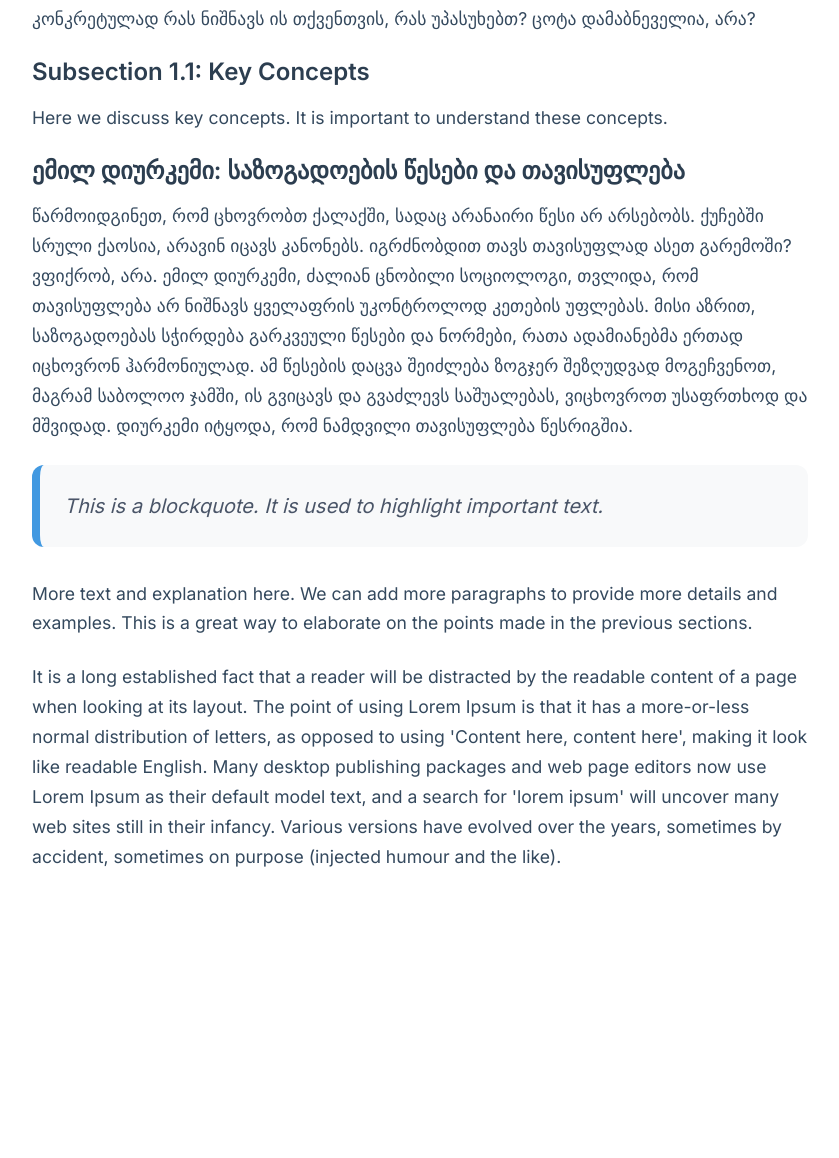
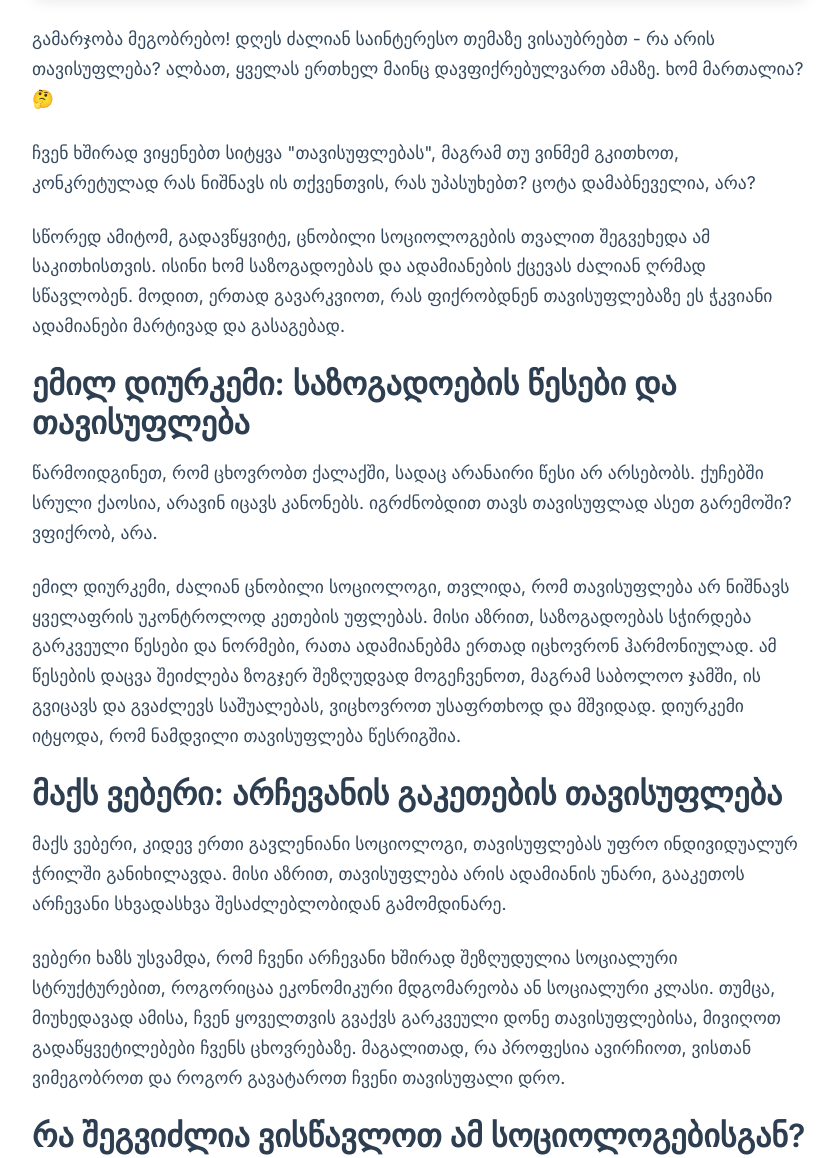
Before and after one commit to tornike-tsiklauri/tavisufali, a plain HTML site: page ra-aris-tavisufleba.html in a window 1280 px wide. Shown: the part 710-1868 px from the top of the page, without its empty margins (220-1059 px from the left). Before the commit the page ends 1614 px from the top, so only its background shows below. Drawn offline with nearby package versions, Linux system fonts and the light colour scheme.

Commit message:
Update ra-aris-tavisufleba.html

```diff
--- a/ra-aris-tavisufleba.html
+++ b/ra-aris-tavisufleba.html
@@ -3,7 +3,7 @@
 <head>
     <meta charset="UTF-8">
     <meta name="viewport" content="width=device-width, initial-scale=1.0">
-    <title>Bootstrap Blog Post</title>
+    <title>ბლოგის პოსტი სოციოლოგების ციტატებით</title>
     <link href="https://cdn.jsdelivr.net/npm/bootstrap@5.3.2/dist/css/bootstrap.min.css" rel="stylesheet">
     <link href="https://fonts.googleapis.com/css2?family=Inter:wght@400;500;600;700&display=swap" rel="stylesheet">
     <style>
@@ -11,29 +11,29 @@
             font-family: 'Inter', sans-serif;
         }
         .container {
-            max-width: 800px; /* Increased max-width for larger screens */
+            max-width: 800px;
         }
         .blog-post-title {
-            font-size: 2.5rem; /* Increased font size for title */
-            font-weight: 700;  /* Make title bold */
-            margin-bottom: 1.5rem; /* Increased margin below title */
-            color: #2c3e50; /* Darker heading color */
+            font-size: 2.5rem;
+            font-weight: 700;
+            margin-bottom: 1.5rem;
+            color: #2c3e50;
         }
         .blog-post-image {
             width: 100%;
-            height: auto; /* Maintain aspect ratio */
-            border-radius: 0.75rem; /* Rounded corners for images */
-            margin-bottom: 2rem; /* Increased margin below image */
-            box-shadow: 0 0.5rem 1rem rgba(0, 0, 0, 0.1); /* Add shadow to image */
+            height: auto;
+            border-radius: 0.75rem;
+            margin-bottom: 2rem;
+            box-shadow: 0 0.5rem 1rem rgba(0, 0, 0, 0.1);
         }
         .blog-post-text {
-            font-size: 1.1rem; /* Increased font size for body text */
-            line-height: 1.7; /* Improved line height for readability */
-            color: #34495e; /* Slightly darker body text */
-            margin-bottom: 2rem; /* Increased margin below paragraphs */
+            font-size: 1.1rem;
+            line-height: 1.7;
+            color: #34495e;
+            margin-bottom: 2rem;
         }
         .blog-post-text p {
-            margin-bottom: 1.5rem; /* Increased paragraph spacing */
+            margin-bottom: 1.5rem;
         }
         .blog-post-text h2 {
             font-size: 2rem;
@@ -49,11 +49,11 @@
         }
         .blockquote {
             padding: 1.5rem;
-            background-color: #f8f9fa; /* Lighter background for blockquotes */
-            border-left: 0.5rem solid #4299e1; /* Accent color for blockquote border */
+            background-color: #f8f9fa;
+            border-left: 0.5rem solid #4299e1;
             border-radius: 0.75rem;
             margin-bottom: 2rem;
-            font-style: italic; /* Style blockquotes as italic */
+            font-style: italic;
             color: #4a5568;
         }
         .blockquote p {
@@ -63,31 +63,35 @@
 </head>
 <body>
     <div class="container mt-5">
-        <h1 class="blog-post-title">რა არის თავისუფლება- როგორ განმარტავენ მას ცნობილი სოციოლოგები (დიახ, და არა ფილოსოფოსები)</h1>
-        <img src="https://placehold.co/800x400/EEE/31343C" alt="Blog Post Image" class="blog-post-image">
+        <h1 class="blog-post-title">რა არის თავისუფლება?</h1>
+        <img src="https://cdn.pixabay.com/photo/2019/11/01/11/21/tbilisi-4593921_1280.jpgC" alt="საზოგადოება" class="blog-post-image">
         <div class="blog-post-text">
             <p>
-ჩვენ ხშირად ვიყენებთ სიტყვა "თავისუფლებას", მაგრამ თუ ვინმემ გკითხოთ, კონკრეტულად რას ნიშნავს ის თქვენთვის, რას უპასუხებთ? ცოტა დამაბნეველია, არა?            </p>
-            <h3>Subsection 1.1: Key Concepts</h3>
-            <p>
-                Here we discuss key concepts.  It is important to understand these concepts.
-            </p>
-
-             <h3>ემილ დიურკემი: საზოგადოების წესები და თავისუფლება</h3>
-            <p>
-წარმოიდგინეთ, რომ ცხოვრობთ ქალაქში, სადაც არანაირი წესი არ არსებობს. ქუჩებში სრული ქაოსია, არავინ იცავს კანონებს. იგრძნობდით თავს თავისუფლად ასეთ გარემოში? ვფიქრობ, არა.
-
-ემილ დიურკემი, ძალიან ცნობილი სოციოლოგი, თვლიდა, რომ თავისუფლება არ ნიშნავს ყველაფრის უკონტროლოდ კეთების უფლებას. მისი აზრით, საზოგადოებას სჭირდება გარკვეული წესები და ნორმები, რათა ადამიანებმა ერთად იცხოვრონ ჰარმონიულად. ამ წესების დაცვა შეიძლება ზოგჯერ შეზღუდვად მოგეჩვენოთ, მაგრამ საბოლოო ჯამში, ის გვიცავს და გვაძლევს საშუალებას, ვიცხოვროთ უსაფრთხოდ და მშვიდად. დიურკემი იტყოდა, რომ ნამდვილი თავისუფლება წესრიგშია.</p>
-
-            <blockquote class="blockquote">
-                <p>This is a blockquote.  It is used to highlight important text.</p>
-            </blockquote>
-
-            <p>
-                More text and explanation here. We can add more paragraphs to provide more details and examples.  This is a great way to elaborate on the points made in the previous sections.
+                გამარჯობა მეგობრებო! დღეს ძალიან საინტერესო თემაზე ვისაუბრებთ - რა არის თავისუფლება? ალბათ, ყველას ერთხელ მაინც დავფიქრებულვართ ამაზე. ხომ მართალია? 🤔
             </p>
             <p>
-               It is a long established fact that a reader will be distracted by the readable content of a page when looking at its layout. The point of using Lorem Ipsum is that it has a more-or-less normal distribution of letters, as opposed to using 'Content here, content here', making it look like readable English. Many desktop publishing packages and web page editors now use Lorem Ipsum as their default model text, and a search for 'lorem ipsum' will uncover many web sites still in their infancy. Various versions have evolved over the years, sometimes by accident, sometimes on purpose (injected humour and the like).
+                ჩვენ ხშირად ვიყენებთ სიტყვა "თავისუფლებას", მაგრამ თუ ვინმემ გკითხოთ, კონკრეტულად რას ნიშნავს ის თქვენთვის, რას უპასუხებთ? ცოტა დამაბნეველია, არა?
+            </p>
+            <p>
+                სწორედ ამიტომ, გადავწყვიტე, ცნობილი სოციოლოგების თვალით შეგვეხედა ამ საკითხისთვის. ისინი ხომ საზოგადოებას და ადამიანების ქცევას ძალიან ღრმად სწავლობენ. მოდით, ერთად გავარკვიოთ, რას ფიქრობდნენ თავისუფლებაზე ეს ჭკვიანი ადამიანები მარტივად და გასაგებად.
+            </p>
+            <h2>ემილ დიურკემი: საზოგადოების წესები და თავისუფლება</h2>
+            <p>
+                წარმოიდგინეთ, რომ ცხოვრობთ ქალაქში, სადაც არანაირი წესი არ არსებობს. ქუჩებში სრული ქაოსია, არავინ იცავს კანონებს. იგრძნობდით თავს თავისუფლად ასეთ გარემოში? ვფიქრობ, არა.
+            </p>
+            <p>
+                ემილ დიურკემი, ძალიან ცნობილი სოციოლოგი, თვლიდა, რომ თავისუფლება არ ნიშნავს ყველაფრის უკონტროლოდ კეთების უფლებას. მისი აზრით, საზოგადოებას სჭირდება გარკვეული წესები და ნორმები, რათა ადამიანებმა ერთად იცხოვრონ ჰარმონიულად. ამ წესების დაცვა შეიძლება ზოგჯერ შეზღუდვად მოგეჩვენოთ, მაგრამ საბოლოო ჯამში, ის გვიცავს და გვაძლევს საშუალებას, ვიცხოვროთ უსაფრთხოდ და მშვიდად. დიურკემი იტყოდა, რომ ნამდვილი თავისუფლება წესრიგშია.
+            </p>
+            <h2>მაქს ვებერი: არჩევანის გაკეთების თავისუფლება</h2>
+            <p>
+                მაქს ვებერი, კიდევ ერთი გავლენიანი სოციოლოგი, თავისუფლებას უფრო ინდივიდუალურ ჭრილში განიხილავდა. მისი აზრით, თავისუფლება არის ადამიანის უნარი, გააკეთოს არჩევანი სხვადასხვა შესაძლებლობიდან გამომდინარე.
+            </p>
+            <p>
+                ვებერი ხაზს უსვამდა, რომ ჩვენი არჩევანი ხშირად შეზღუდულია სოციალური სტრუქტურებით, როგორიცაა ეკონომიკური მდგომარეობა ან სოციალური კლასი. თუმცა, მიუხედავად ამისა, ჩვენ ყოველთვის გვაქვს გარკვეული დონე თავისუფლებისა, მივიღოთ გადაწყვეტილებები ჩვენს ცხოვრებაზე. მაგალითად, რა პროფესია ავირჩიოთ, ვისთან ვიმეგობროთ და როგორ გავატაროთ ჩვენი თავისუფალი დრო.
+            </p>
+            <h2>რა შეგვიძლია ვისწავლოთ ამ სოციოლოგებისგან?</h2>
+            <p>
+                როგორც ვხედავთ, თავისუფლება საკმაოდ რთული და მრავალმხრივი ცნებაა. ერთი მხრივ, ის გულისხმობს გარკვეულ წესებსა და საზღვრებს, რომლებიც საზოგადოების ნორმალური ფუნქციონირებისთვის არის აუცილებელი. მეორე მხრივ, ის გულისხმობს ინდივიდუალურ არჩევანის თავისუფლებას და შესაძლებლობას, ვიმოქმედოთ ჩვენი შეხედულებების მიხედვით.
             </p>
         </div>
     </div>
```
